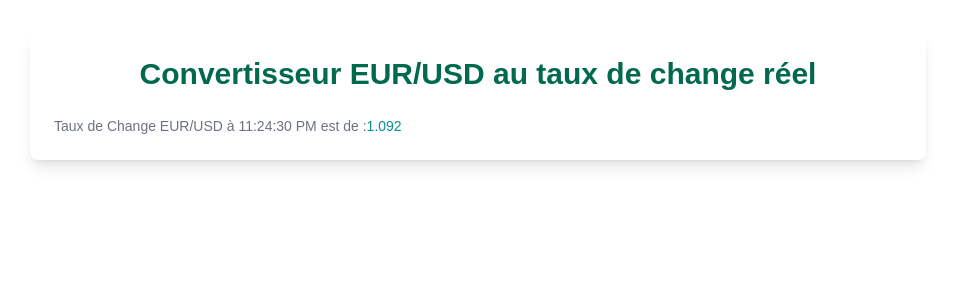
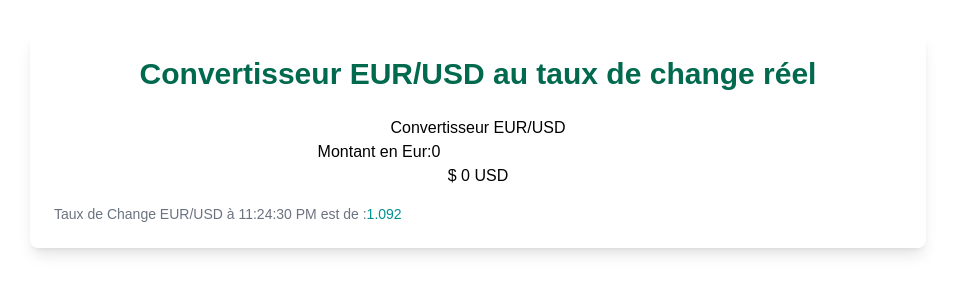
Before and after one commit to RaphaelBlehoue/kata-ui, a React (Vite) app: page / in a window 1280 px wide. Shown: the top 300 px of the page, without its empty margins (162-1117 px from the left). Built offline with nearby package versions, Linux system fonts and the light colour scheme.

Commit message:
feat(component): add input to convert EUR/USD exchange rate

```diff
--- a/src/App.tsx
+++ b/src/App.tsx
@@ -1,5 +1,6 @@
 import ExchangeRateUpdater from "@creditAgricole/components/ExchangeRateUpdater";
 import { RateProvider } from "@creditAgricole/contexts/RateProvider";
+import { CurrencyConverter } from "@creditAgricole/components/CurrencyConverter";
 
 const App = () => {
   return (
@@ -9,6 +10,7 @@ const App = () => {
           <h1 className="text-3xl mb-6 font-bold text-[#00694E]">
             Convertisseur EUR/USD au taux de change réel
           </h1>
+          <CurrencyConverter />
           <ExchangeRateUpdater />
         </div>
       </RateProvider>
--- /dev/null
+++ b/src/components/CurrencyConverter.tsx
@@ -0,0 +1,35 @@
+import  { ChangeEvent, useContext, useState } from "react";
+import { RateContext } from "@creditAgricole/contexts/RateContext";
+export const CurrencyConverter = () => {
+
+  const [euroAmount, setEuroAmount] = useState<number>(0);
+  const [usdAmount, setUsdAmount] = useState<number>(0);
+  const currentExChangeRate = useContext(RateContext);
+
+  const updateExChangeRateForUSD = () => {
+    setUsdAmount(parseFloat((euroAmount * currentExChangeRate).toFixed(3)));
+  };
+
+
+  const handleExChangeRateEURChange = (e: ChangeEvent<HTMLInputElement>) => {
+    const value: number = parseFloat(e.target.value);
+    setEuroAmount(value || 0);
+    updateExChangeRateForUSD();
+  };
+
+
+  return (
+    <div>
+      <h2>Convertisseur EUR/USD</h2>
+      <label htmlFor="convertor">Montant en Eur:</label>
+      <input
+        id="convertor"
+        type="number"
+        placeholder="Saisissez un montant en EUR"
+        value={euroAmount}
+        onChange={handleExChangeRateEURChange}
+      />
+      <div>$ {usdAmount} USD</div>
+    </div>
+  );
+};
```
